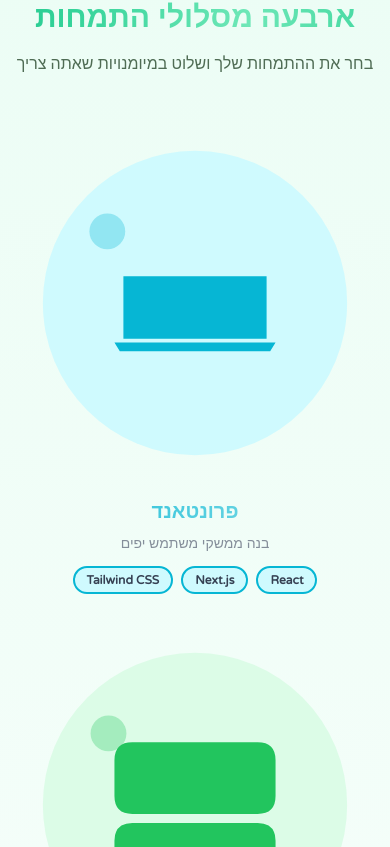
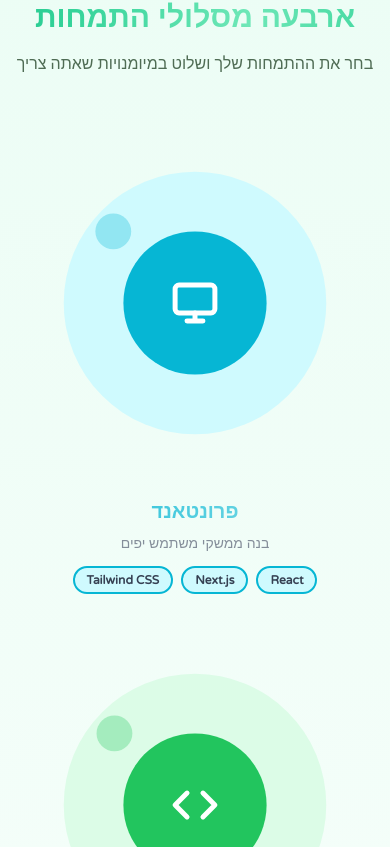
Before and after one commit to raisfeld-ori/chamama-guides, a Next.js app: page / in a window 390 px wide. Shown: the part 2217-3064 px from the top of the page. Built offline with nearby package versions, Linux system fonts and the light colour scheme.

Commit message:
Tiny responsiveness sizing issue, keep stuff consistant.

```diff
--- a/app/page.tsx
+++ b/app/page.tsx
@@ -198,43 +198,37 @@ export default function Home() {
 
           <div className="grid gap-8 sm:grid-cols-2 lg:grid-cols-4">
             {tracks.map((track, index) => {
-              const shapes = [
-                "M60,85 L140,85 L140,120 L60,120 Z M55,122 L145,122 L142,127 L58,127 Z",
-                "M65,65 L135,65 Q145,65 145,75 L145,95 Q145,105 135,105 L65,105 Q55,105 55,95 L55,75 Q55,65 65,65 Z M65,110 L135,110 Q145,110 145,120 L145,137 Q145,147 135,147 L65,147 Q55,147 55,137 L55,120 Q55,110 65,110 Z",
-                "M65,95 Q65,80 85,80 Q100,70 115,80 Q135,80 135,95 Q148,95 148,108 Q148,120 135,120 L65,120 Q52,120 52,108 Q52,95 52,95 Z",
-                "M45,130 L60,105 L75,115 L95,80 L115,100 L135,75 L155,95",
-              ];
-
               return (
                 <BlurFade key={index} delay={0.3 + index * 0.1} inView>
                   <Link href={track.href} className="group block">
                     <div className="relative cursor-pointer">
                       <svg
-                        viewBox="0 0 200 200"
+                        viewBox="0 0 300 300"
                         className="w-full h-auto transition-transform duration-300 group-hover:scale-105 cursor-pointer"
                         xmlns="http://www.w3.org/2000/svg"
                       >
-                        <circle cx="100" cy="100" r="85" fill={track.lightColor} />
+                        <circle cx="150" cy="150" r="110" fill={track.lightColor} />
 
                         <motion.circle
-                          cx="50"
-                          cy="60"
-                          r="10"
+                          cx="80"
+                          cy="90"
+                          r="15"
                           fill={track.color}
                           opacity="0.3"
-                          animate={{ x: [-2, 2, -2] }}
+                          animate={{ x: [-3, 3, -3] }}
                           transition={{ duration: 2.8, repeat: Infinity, ease: "easeInOut", delay: index * 0.2 }}
                         />
 
-                        <path
-                          d={shapes[index]}
-                          fill={index === 3 ? "none" : track.color}
-                          stroke={index === 3 ? track.color : "none"}
-                          strokeWidth={index === 3 ? "4" : "0"}
-                          strokeLinecap="round"
-                          strokeLinejoin="round"
-                          className="transition-all duration-300 group-hover:opacity-90"
-                        />
+                        <circle cx="150" cy="150" r="60" fill={track.color} />
+
+                        <foreignObject x="110" y="110" width="80" height="80">
+                          <div className="flex items-center justify-center w-full h-full">
+                            {index === 0 && <svg viewBox="0 0 24 24" fill="none" stroke="white" strokeWidth="2.5" strokeLinecap="round" strokeLinejoin="round" className="w-10 h-10"><rect x="2" y="3" width="20" height="14" rx="2"/><path d="M8 21h8M12 17v4"/></svg>}
+                            {index === 1 && <svg viewBox="0 0 24 24" fill="none" stroke="white" strokeWidth="2.5" strokeLinecap="round" strokeLinejoin="round" className="w-10 h-10"><polyline points="16 18 22 12 16 6"/><polyline points="8 6 2 12 8 18"/></svg>}
+                            {index === 2 && <svg viewBox="0 0 24 24" fill="none" stroke="white" strokeWidth="2.5" strokeLinecap="round" strokeLinejoin="round" className="w-10 h-10"><path d="M21 16V8a2 2 0 0 0-1-1.73l-7-4a2 2 0 0 0-2 0l-7 4A2 2 0 0 0 3 8v8a2 2 0 0 0 1 1.73l7 4a2 2 0 0 0 2 0l7-4A2 2 0 0 0 21 16z"/></svg>}
+                            {index === 3 && <svg viewBox="0 0 24 24" fill="none" stroke="white" strokeWidth="2.5" strokeLinecap="round" strokeLinejoin="round" className="w-10 h-10"><line x1="18" y1="20" x2="18" y2="10"/><line x1="12" y1="20" x2="12" y2="4"/><line x1="6" y1="20" x2="6" y2="14"/></svg>}
+                          </div>
+                        </foreignObject>
                       </svg>
 
                       <div className="mt-4 text-center">
```
